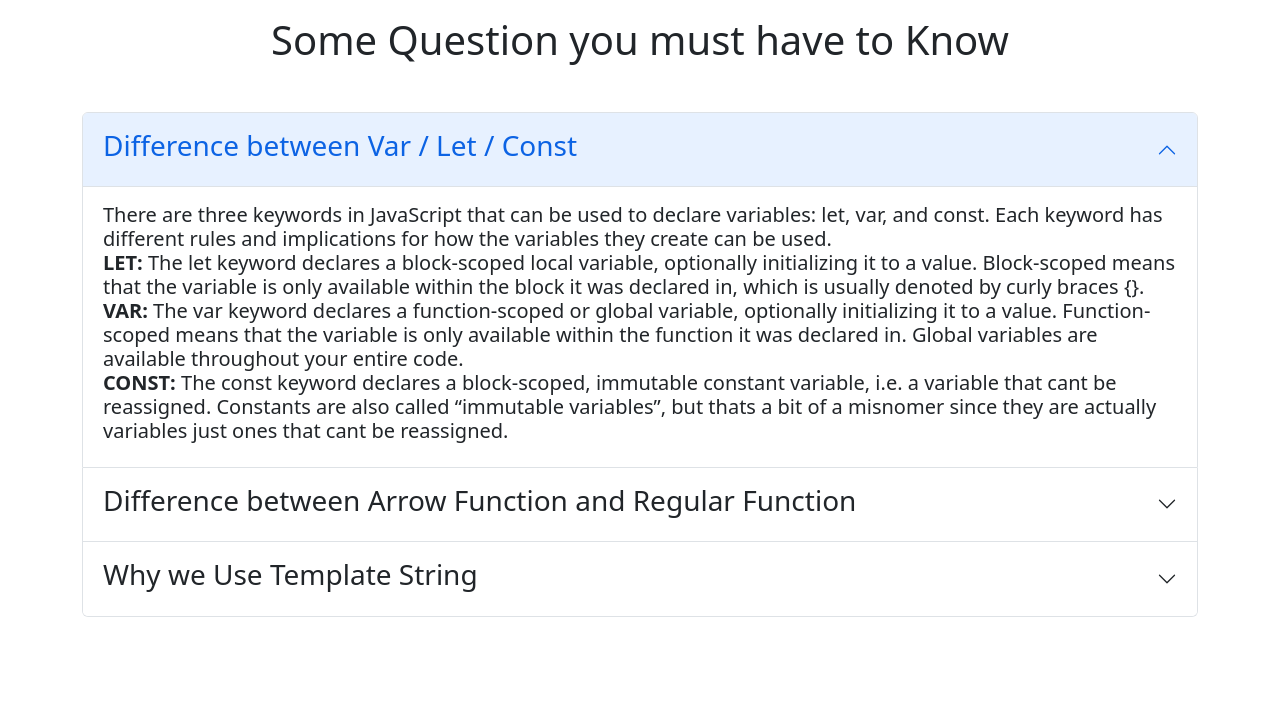
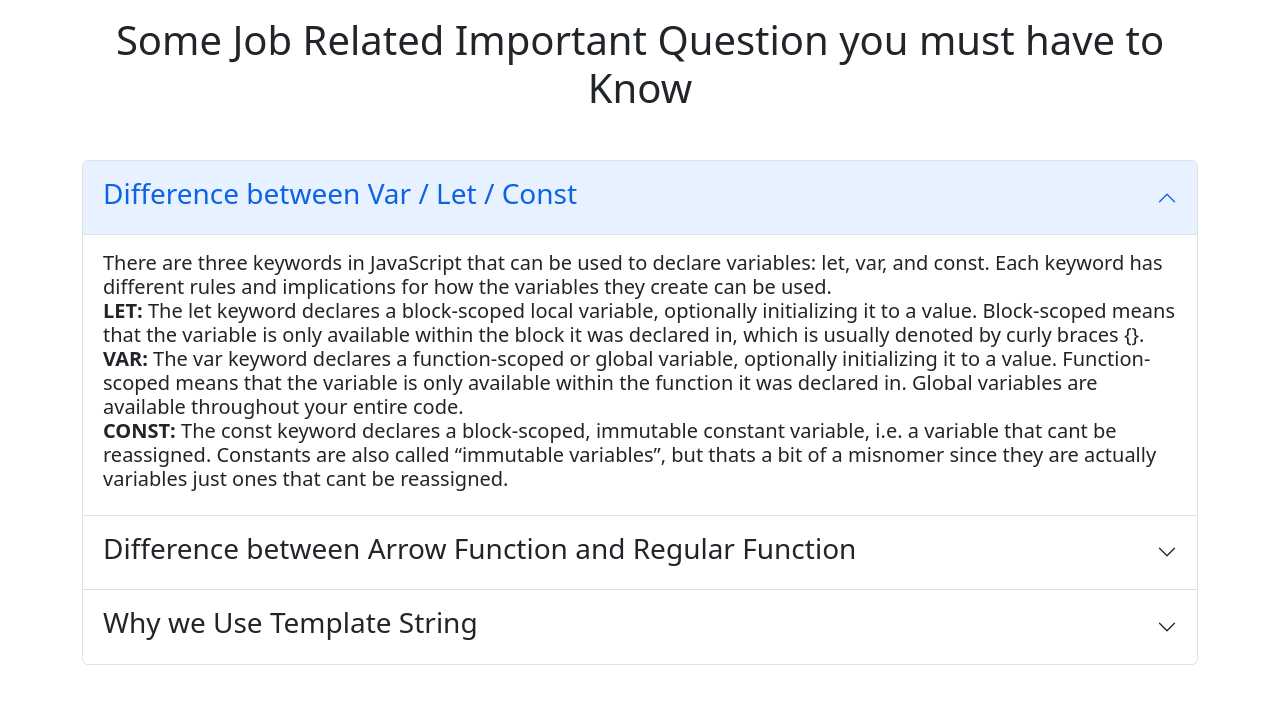
Before and after one commit to tareque-bin-habib/bulletin-entrance, a plain HTML site: page blog.html in a window 1280 px wide. Drawn offline with nearby package versions, Linux system fonts and the light colour scheme.

Commit message:
all Done

```diff
--- a/blog.html
+++ b/blog.html
@@ -12,7 +12,7 @@
 
 <body class="container">
     <header>
-        <h1 class="text-center mt-3">Some Question you must have to Know</h1>
+        <h1 class="text-center mt-3">Some Job Related Important Question you must have to Know</h1>
     </header>
     <main>
         <section class="mt-5">
--- a/css/style.css
+++ b/css/style.css
@@ -53,11 +53,6 @@ a:hover {
 .author-image {
     width: 20%;
 }
-
-/* .categories-section {
-    box-shadow: 20px 0px 40px black;
-    border-radius: 20px;
-} */
 
 
 
```
Also changed, not shown: index.html (+13 -7 lines), js/news.js (+7 -10 lines).
